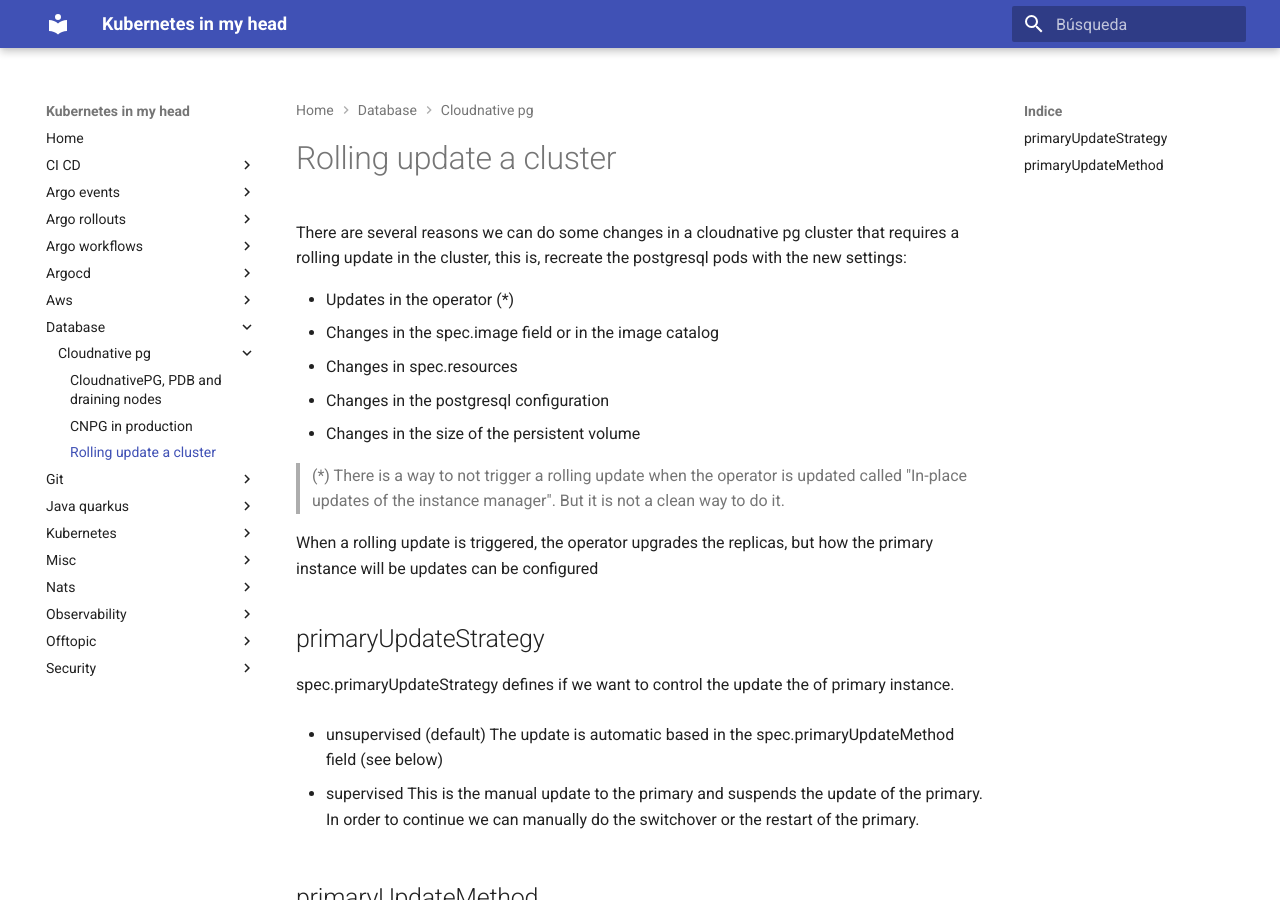
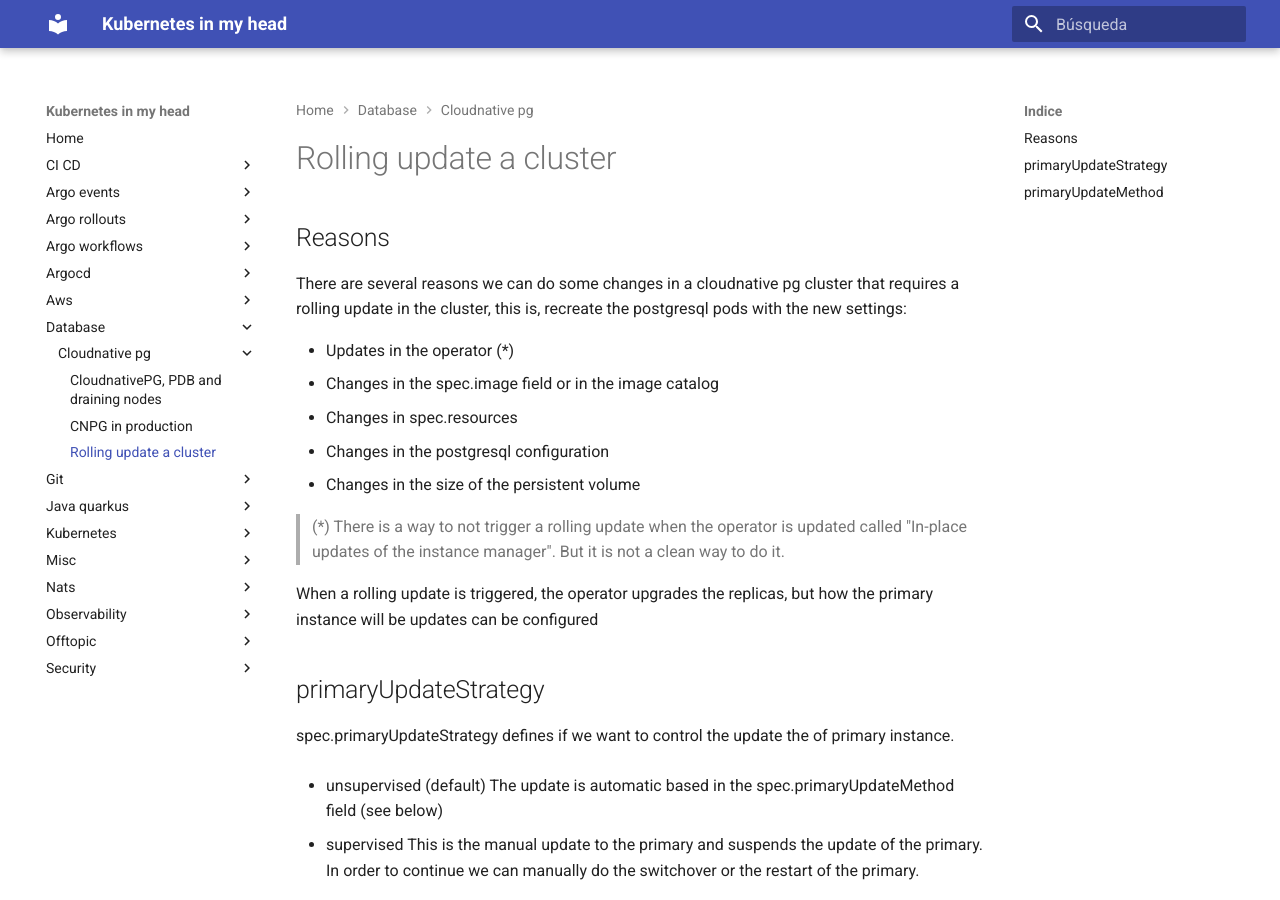
Before and after one commit to jorgelon/kubernetesinmyhead.net, an MkDocs documentation site: the page built from docs/database/cloudnative-pg/rolling-update.md, in a window 1280 px wide and 900 px high. Built offline with MkDocs 1.6.1 and Material for MkDocs 9.7.7, drawn with Linux system fonts in a browser that asks for light colours.

Commit message:
add reasons title

```diff
--- a/docs/database/cloudnative-pg/rolling-update.md
+++ b/docs/database/cloudnative-pg/rolling-update.md
@@ -1,4 +1,6 @@
 # Rolling update a cluster
+
+## Reasons
 
 There are several reasons we can do some changes in a cloudnative pg cluster that requires a rolling update in the cluster, this is, recreate the postgresql pods with the new settings:
 
```
